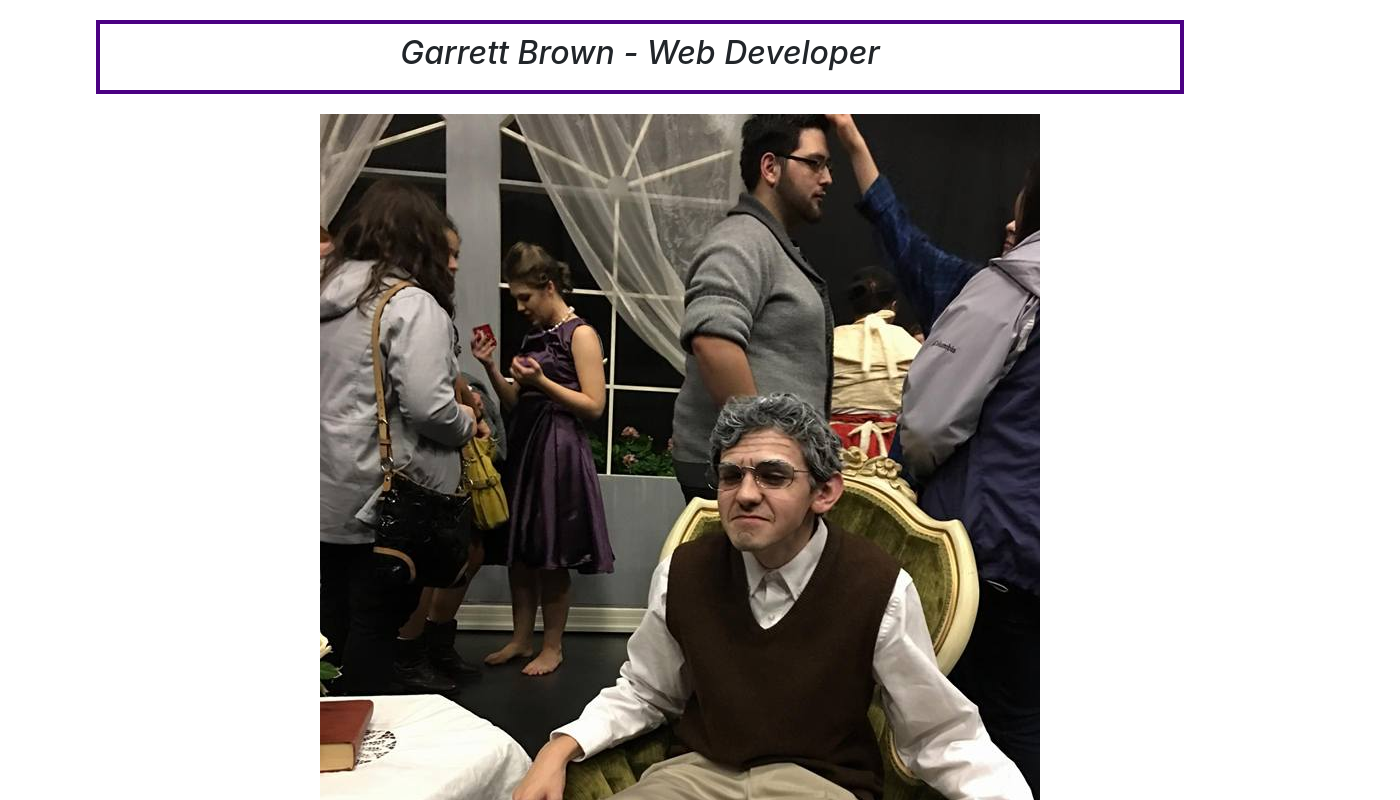
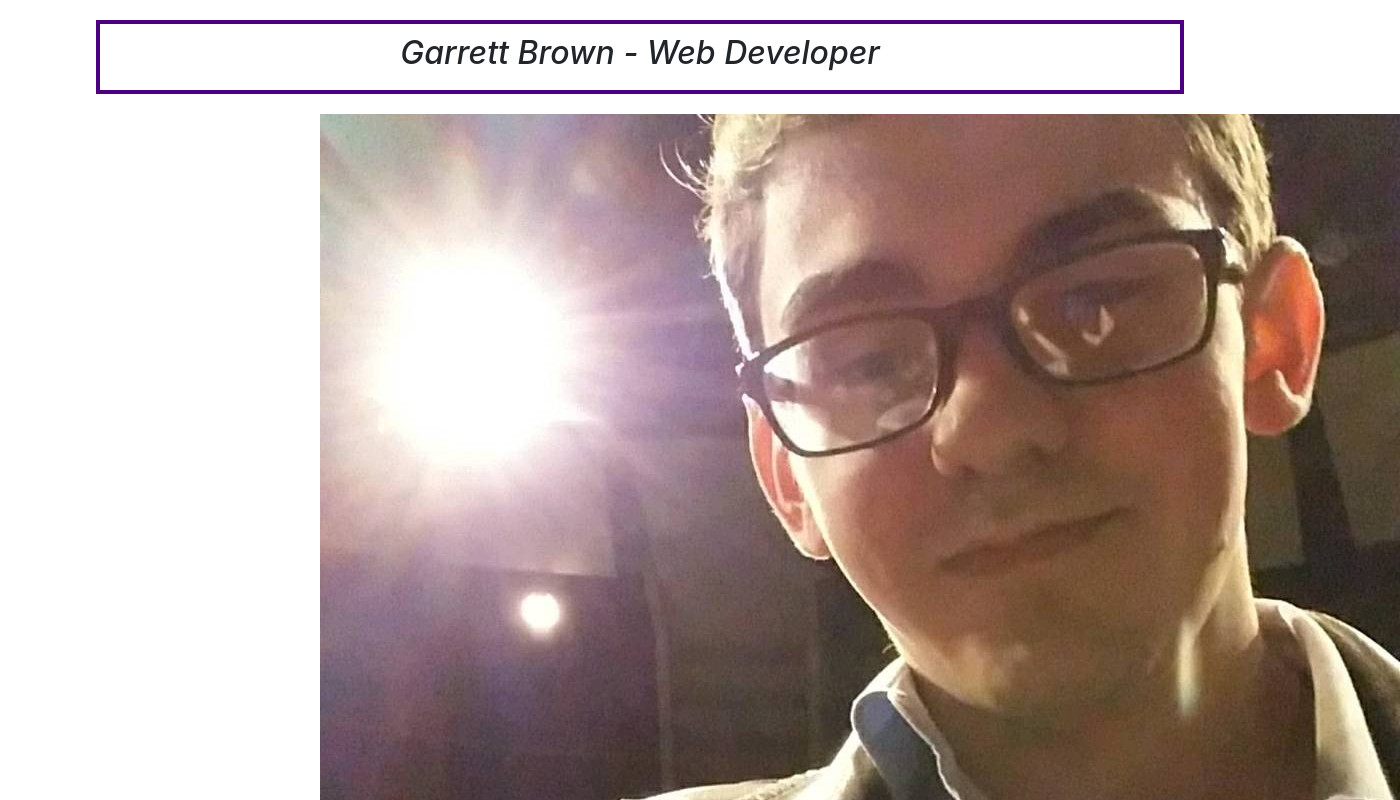
Before and after one commit to GarrettBrown-dev/My-Portfolio, a plain HTML site: page index.html in a window 1280 px wide. Shown: the top 800 px of the page, 1400 px wide, since content can reach past the window. Drawn offline with Linux system fonts and the light colour scheme.

Commit message:
New picture of me.

```diff
--- a/index.html
+++ b/index.html
@@ -12,7 +12,7 @@
     <h1><em>Garrett Brown - Web Developer<em></h1>
   </div>
   <div class="centered-image">
-    <img src="img/GB-Earnest.jpg" alt="placeholder image of me"></img>
+    <img src="img/Portfolio-Pic.img.jpg" alt="placeholder image of me"></img>
   </div>
   <div class="box-1">
     <h2>About the dev</h2>
```
Also changed, not shown: img/GB-Earnest.jpg (deleted), img/Portfolio-Pic.img.jpg (added).
